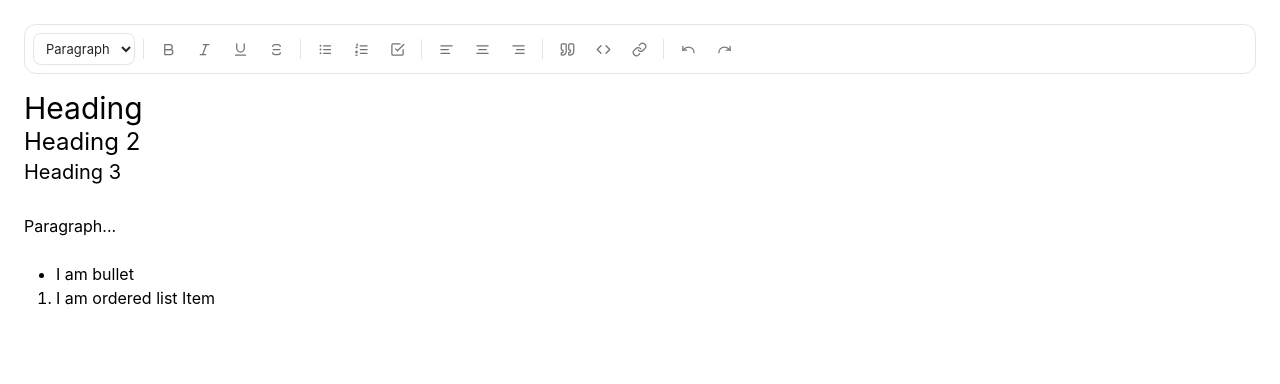
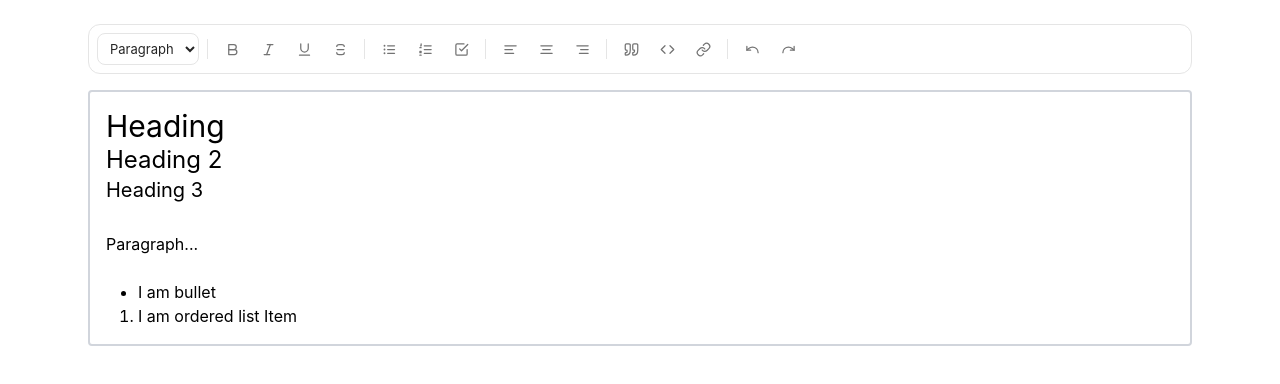
Before and after one commit to arifpirxada/rich-text-editor, a React (Vite) app: page / in a window 1280 px wide. Shown: the top 384 px of the page. Built offline with nearby package versions, Linux system fonts and the light colour scheme.

Commit message:
style: rich text editor comp

```diff
--- a/src/App.jsx
+++ b/src/App.jsx
@@ -4,7 +4,7 @@ import { RichTextEditor } from './components/RichTextEditor'
 function App() {
   return (
     <>
-      <div className="container mx-auto p-6">
+      <div className="container max-w-6xl mx-auto p-6">
         <RichTextEditor />
       </div>
     </>
--- a/src/components/RichTextEditor.jsx
+++ b/src/components/RichTextEditor.jsx
@@ -53,6 +53,7 @@ const RichTextEditor = () => {
             <Controls editor={ editor } />
             <Slate editor={ editor } initialValue={ initialValue } >
                 <Editable
+                    className='border-2 border-gray-300 p-4 rounded outline-none'
                     renderElement={ renderElementCb }
                     onKeyDown={ handleKeyDown }
                 />
```
